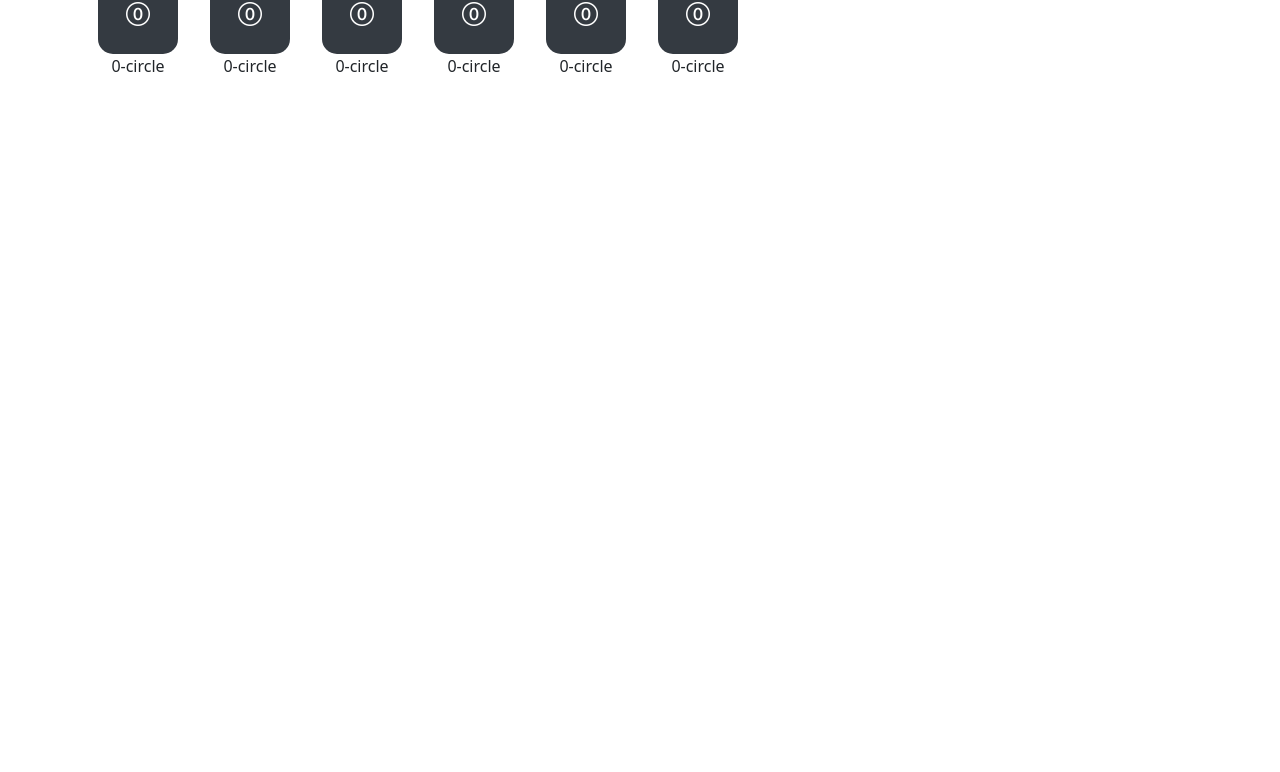
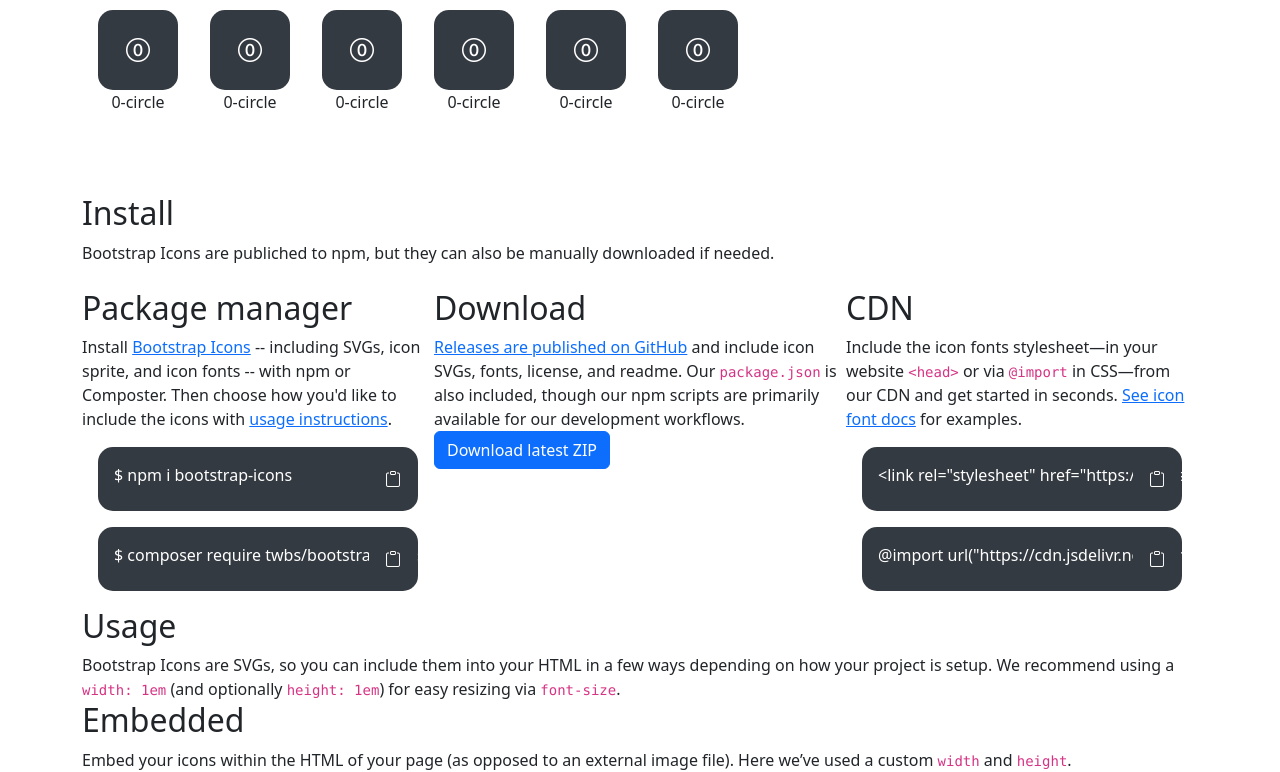
Before and after one commit to tmchuynh/Bootstrap-Icon-Mock, a website: page index.html in a window 1280 px wide. Shown: the part 651-1423 px from the top of the page. Before the commit the page ends 800 px from the top, so only its background shows below. Drawn offline with nearby package versions, Linux system fonts and the light colour scheme.

Commit message:
update scroll function

```diff
--- a/index.html
+++ b/index.html
@@ -169,12 +169,60 @@
             </div>
 
         </div>
+    </section>
+
+    <section class="installation container">
+        <h2>Install</h2>
+        <p>Bootstrap Icons are publiched to npm, but they can also be manually downloaded if needed.</p>
+        <div class="d-flex">
+            <div class="package-container">
+                <h2>Package manager</h2>
+                <p>Install <a href="https://www.npmjs.com/package/bootstrap-icons">Bootstrap Icons</a> -- including
+                    SVGs, icon sprite, and icon fonts -- with npm or Composter. Then choose how you'd like to include
+                    the icons with <a href="https://icons.getbootstrap.com/#usage">usage instructions</a>. </p>
+                <div class="copy_text" >
+                    <p>$ npm i bootstrap-icons<i class="bi bi-clipboard"></i></p>
+                </div>
+                <div class="copy_text">
+                    <p>$ composer require twbs/bootstrap-icons<i class="bi bi-clipboard"></i></p>
+                </div>
+            </div>
+
+            <div class="download">
+                <h2>Download</h2>
+                <p><a href="https://github.com/twbs/icons/releases/">Releases are published on GitHub</a> and include
+                    icon SVGs, fonts, license, and readme. Our <code>package.json</code> is also included, though our
+                    npm scripts are primarily available for our development workflows.</p>
+                <button class="btn btn-primary">Download latest ZIP</button>
+            </div>
+
+            <div class="CDN">
+                <h2>CDN</h2>
+                <p>Include the icon fonts stylesheet—in your website <code>&lt;head&gt;</code> or via <code>@import</code> in CSS—from our CDN and get started in seconds. <a href="https://icons.getbootstrap.com/#icon-font">See icon font docs</a> for examples.</p>
+                <div class="copy_text" id="copy_text">
+                    <p>&lt;link rel="stylesheet" href="https://cdn.jsdelivr.net/npm/bootstrap-icons@1.10.3/font/bootstrap-icons.css"&gt;<i class="bi bi-clipboard"></i></p>
+                </div>
+                <div class="copy_text">
+                    <p>@import url("https://cdn.jsdelivr.net/npm/bootstrap-icons@1.10.3/font/bootstrap-icons.css");<i class="bi bi-clipboard"></i></p>
+                </div>
+            </div>
+        </section>
+    </section>
+
+    <section class="usage-section container">
+        <h2>Usage</h2>
+        <p>Bootstrap Icons are SVGs, so you can include them into your HTML in a few ways depending on how your project is setup. We recommend using a <code>width: 1em</code>  (and optionally <code>height: 1em</code>) for easy resizing via <code>font-size</code>.</p>
+
+        <h2>Embedded</h2>
+        <p>Embed your icons within the HTML of your page (as opposed to an external image file). Here we’ve used a custom <code>width</code> and <code>height</code>.</p>
+    </section>
 
 
-        <script src="https://cdn.jsdelivr.net/npm/bootstrap@5.3.0-alpha1/dist/js/bootstrap.bundle.min.js"
-            integrity="sha384-w76AqPfDkMBDXo30jS1Sgez6pr3x5MlQ1ZAGC+nuZB+EYdgRZgiwxhTBTkF7CXvN"
-            crossorigin="anonymous"></script>
-        <script type="module" src="public/js/themes.js"></script>
+    <script src="https://cdn.jsdelivr.net/npm/bootstrap@5.3.0-alpha1/dist/js/bootstrap.bundle.min.js"
+        integrity="sha384-w76AqPfDkMBDXo30jS1Sgez6pr3x5MlQ1ZAGC+nuZB+EYdgRZgiwxhTBTkF7CXvN"
+        crossorigin="anonymous"></script>
+    <script type="module" src="public/js/themes.js"></script>
+    <script src="public/js/scroll.js"></script>
 </body>
 
 </html>
--- a/public/scss/main.scss
+++ b/public/scss/main.scss
@@ -2,6 +2,7 @@
     margin: 0;
     padding: 0;
     box-sizing: border-box;
+
 }
 
 body {
@@ -16,6 +17,7 @@
     --purple-background: #7431f9;
 
     --background-color: #fff;
+
 
     background-color: var(--background-color);
 }
@@ -148,16 +150,55 @@
     }
 }
 
+.installation {
+    display: flex;
+    flex-direction: column;
+    margin-top: 4rem;
+
+    .package-container,
+    .download,
+    .CDN {
+        margin-top: 1.5rem;
+    }
+}
+
 .copy_text {
-    background-color: grey;
+    background-color: var(--dark-background);
+    color: var(--text-light);
     border-radius: 15px;
-    width: fit-content;
     padding: 1rem;
+    margin: 1rem;
+    height: 4rem;
+    white-space: nowrap;
+    width: 20rem;
+    overflow-x: scroll;
+    overflow-y: hidden;
+    position: relative;
+
+
+    p {
+        margin-right: 2rem;
+        width: 25rem;
+        height: 3rem;
+    }
 
     i {
         margin-left: .5rem;
+        z-index: 2;
+        position: absolute;
+        background-color: var(--dark-background);
+        padding: 1rem;
+        right: 1px;
+        top: 6%;
+        color: var(--text-light);
     }
 }
+
+::-webkit-scrollbar {
+    color: var(--grey-background);
+    border-radius: 10px;
+}
+
 
 .figma {
     padding: 1rem;
```
Also changed, not shown: public/css/main.css, 1 other file.
